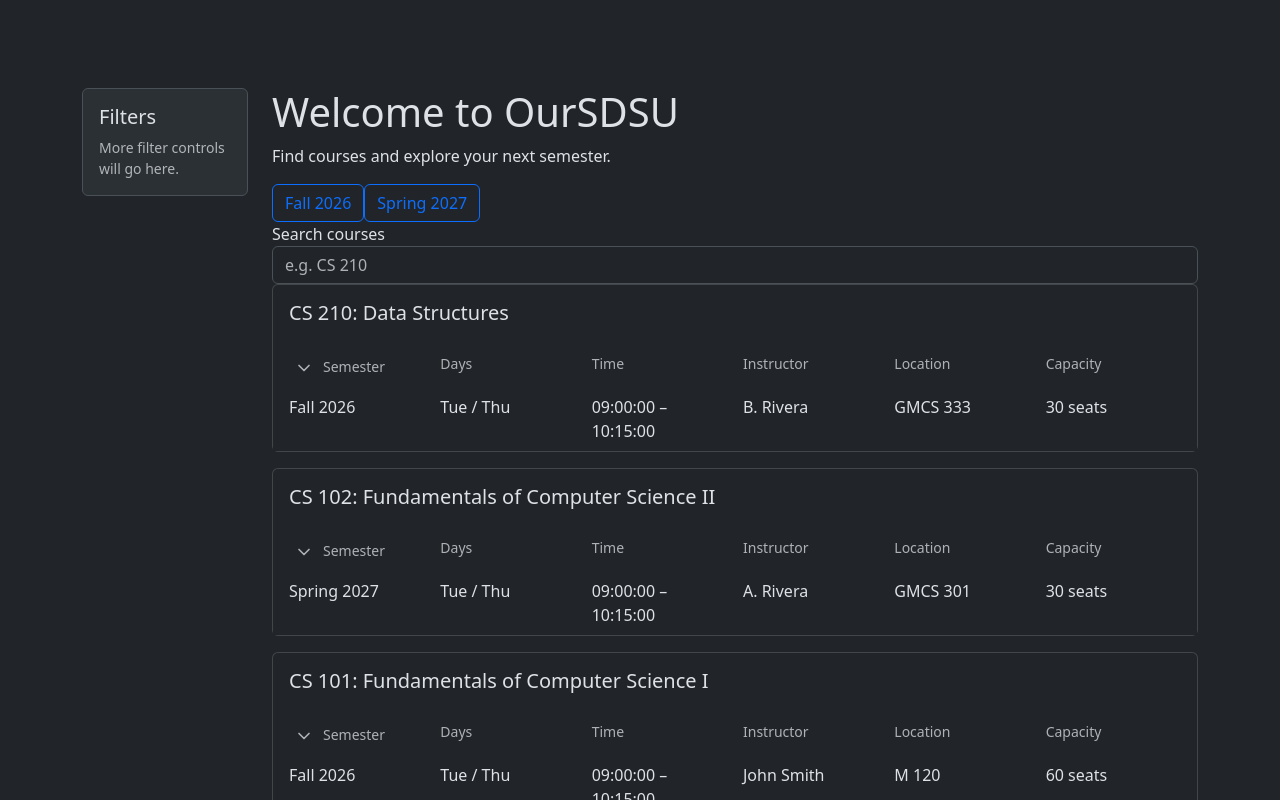
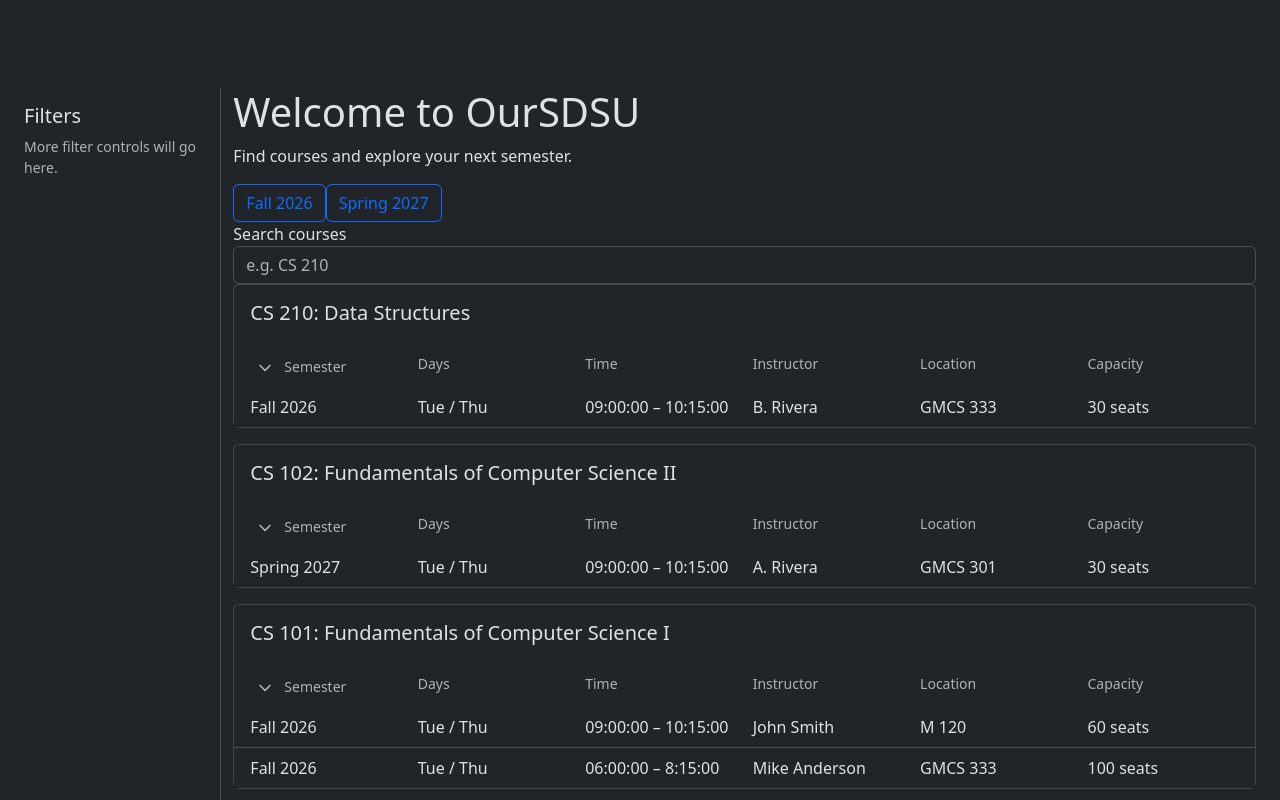
Before and after one commit to SonOfAthena1/OurSDSU, a React (Vite) app in the folder frontend/: page / in a window 1280 px wide. Shown: the top 800 px of the page. Built offline with nearby package versions, Linux system fonts and the light colour scheme.

Commit message:
Added right vertical bar and fixed some spacing

```diff
--- a/frontend/src/components/FilterSidebar.tsx
+++ b/frontend/src/components/FilterSidebar.tsx
@@ -1,7 +1,7 @@
 function FilterSidebar() {
   return (
     <aside
-      className="border rounded bg-body-tertiary p-3"
+      className="py-3"
       aria-labelledby="filters-heading"
     >
       <h2 id="filters-heading" className="h5">
--- a/frontend/src/pages/Home.tsx
+++ b/frontend/src/pages/Home.tsx
@@ -80,9 +80,9 @@ function Home() {
   }
 
   return (
-    <section className="container py-5">
+    <section className="container-fluid px-4 py-5">
       <div className="row g-4 mt-3">
-        <div className="col-12 col-lg-2">
+        <div className="col-12 col-lg-2 border-end">
           <FilterSidebar />
         </div>
 
```
